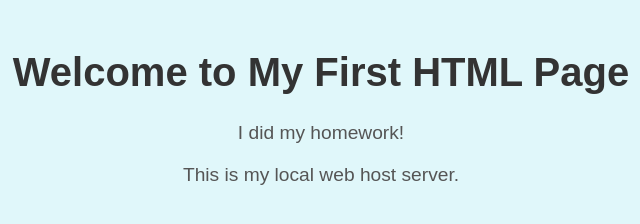
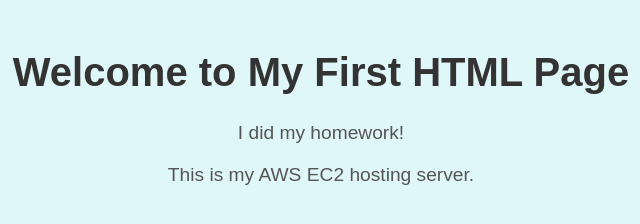
Before and after one commit to myukthanau/lab1_html, a plain HTML site: page text.html in a window 1280 px wide. Shown: the full height of the page, 319-959 px from the left. Drawn offline with Linux system fonts and the light colour scheme.

Commit message:
Update text.html

```diff
--- a/text.html
+++ b/text.html
@@ -28,7 +28,7 @@
         I did my homework!
     </p>
     <p>
-        This is my local web host server.
+        This is my AWS EC2 hosting server.
     </p>
 </body>
 </html>
```
